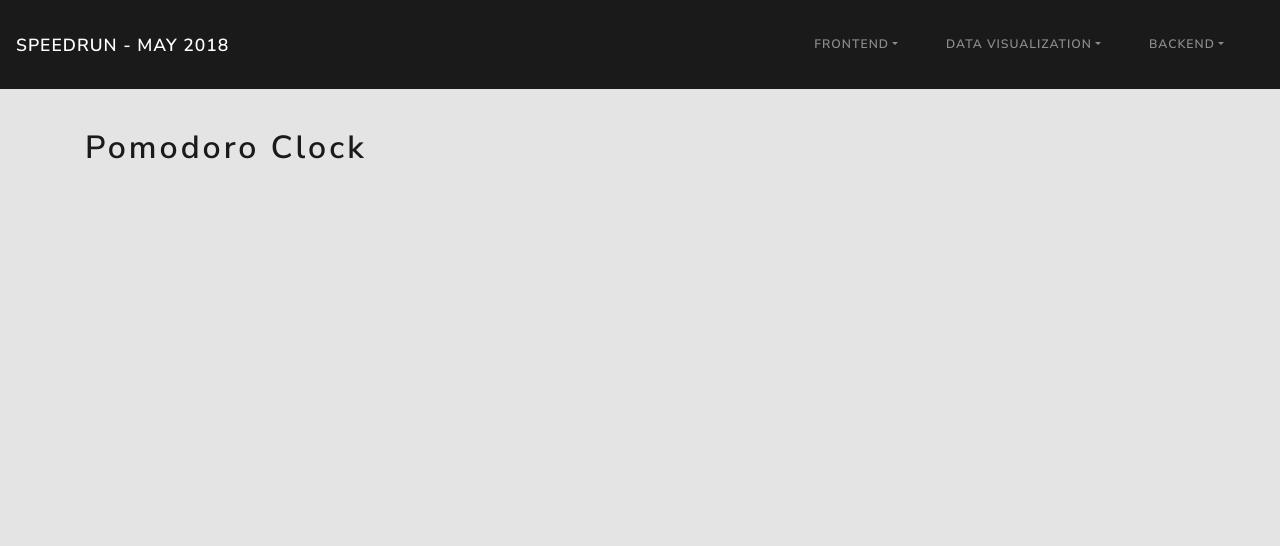
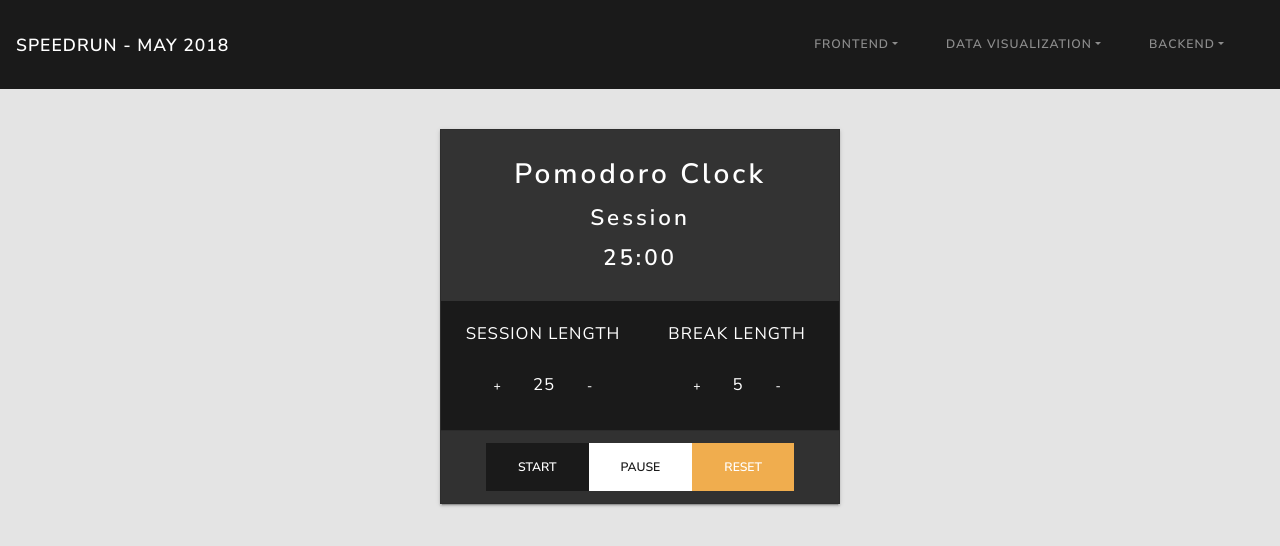
Before and after one commit to tdreid/fcc-speedrun-2018-09-tdre, a React app in the folder client/: page /projects/frontend/PomodoroClock in a window 1280 px wide. Built offline with nearby package versions, Linux system fonts and the light colour scheme.

Commit message:
Implement Pomodoro Clock.

```diff
--- a/client/src/Home/Home.js
+++ b/client/src/Home/Home.js
@@ -130,14 +130,12 @@ const Home = () => {
             <CardSubtitle>FreeCodeCamp Frontend Project</CardSubtitle>
             <CardText>
               <br />
-              Started:
+              <span className="Home_datelabel">Started:</span> May 10, 2018
               <br />
-              Completed:
+              <span className="Home_datelabel">Completed:</span> May 10, 2018
             </CardText>
             <Link to="/projects/frontend/PomodoroClock">
-              <Button disabled color="primary">
-                View Project
-              </Button>
+              <Button color="primary">View Project</Button>
             </Link>
           </CardBody>
         </Card>
--- a/client/src/Projects/Frontend/PomodoroClock/PomodoroClock.js
+++ b/client/src/Projects/Frontend/PomodoroClock/PomodoroClock.js
@@ -1,20 +1,232 @@
-import React from "react";
-import { Container, Row, Col } from "reactstrap";
+import React, { Component } from "react";
+import {
+  Card,
+  CardTitle,
+  CardSubtitle,
+  CardBody,
+  CardFooter,
+  Button,
+  Col,
+  Row
+} from "reactstrap";
 
 import "./PomodoroClock.css";
 
-const PomodoroClock = () => {
-  return (
-    <div className="PomodoroClock">
-      <Container>
-        <Row>
-          <Col>
-            <h1>Pomodoro Clock</h1>
-          </Col>
-        </Row>
-      </Container>
-    </div>
-  );
-};
+/**
+ * Pomodoro Clock component
+ * @class PomodoroClock
+ * @extends Component
+ */
+class PomodoroClock extends Component {
+  constructor() {
+    super();
+
+    this.state = {
+      SessionTime: 25 * 60,
+      BreakTime: 5 * 60,
+      time: 25 * 60,
+      interval: null,
+      type: "Session",
+      countdown: false,
+      FormattedTime: this.formatTime(25 * 60)
+    };
+  }
+
+  /**
+   * formatTime
+   * format time in seconds for display in mm : ss
+   * @memberof PomodoroClock
+   */
+  formatTime = time => {
+    return (
+      Math.floor(time / 60) +
+      ":" +
+      (time % 60 < 10 ? `0${time % 60}` : time % 60)
+    );
+  };
+
+  /**
+   * switchCountdownType
+   * flip between session and break time
+   * @memberof PomodoroClock
+   */
+  switchCountdownType = () => {
+    if (this.state.type === "Session") {
+      this.setState({
+        time: this.state.BreakTime,
+        type: "Break"
+      });
+    } else {
+      this.setState({
+        time: this.state.SessionTime,
+        type: "Session"
+      });
+    }
+  };
+
+  /**
+   * startCountdown
+   * start counting down
+   * @memberof PomodoroClock
+   */
+  startCountdown = () => {
+    if (!this.state.countdown) {
+      this.setState({
+        countdown: true,
+        interval: setInterval(() => {
+          this.setState({
+            time: this.state.time - 1,
+            FormattedTime: this.formatTime(this.state.time - 1)
+          });
+          if (this.state.time === 0) {
+            this.switchCountdownType();
+          }
+        }, 1000)
+      });
+    }
+  };
+
+  /**
+   * resetCountdown
+   * reset the current countdown to full session
+   * @memberof PomodoroClock
+   */
+  resetCountdown = () => {
+    clearInterval(this.state.interval);
+    this.setState({
+      countdown: false,
+      time: this.state.SessionTime,
+      FormattedTime: this.formatTime(this.state.SessionTime),
+      type: "Session"
+    });
+  };
+
+  /**
+   * pauseCountdown
+   * pause any currently running coutdown
+   * @memberof PomodoroClock
+   */
+  pauseCountdown = () => {
+    clearInterval(this.state.interval);
+    this.setState({ countdown: false });
+  };
+
+  /**
+   * addSessionTime
+   * add one minute to session time
+   * @memberof PomodoroClock
+   */
+  addSessionTime = () => {
+    this.setState({
+      SessionTime: this.state.SessionTime + 60,
+      time:
+        this.state.type === "Session" ? this.state.time + 60 : this.state.time
+    });
+  };
+
+  /**
+   * subtractSessionTime
+   * subtract one minute from session time
+   * @memberof PomodoroClock
+   */
+  subtractSessionTime = () => {
+    if (this.state.SessionTime > 60) {
+      this.setState({
+        SessionTime: this.state.SessionTime - 60,
+        time:
+          this.state.type === "Session" ? this.state.time - 60 : this.state.time
+      });
+    }
+  };
+
+  /**
+   * addBreakTime
+   * add one minute to break time
+   * @memberof PomodoroClock
+   */
+  addBreakTime = () => {
+    this.setState({
+      BreakTime: this.state.BreakTime + 60,
+      time: this.state.type === "Break" ? this.state.time + 60 : this.state.time
+    });
+  };
+
+  /**
+   * subtractBreakTime
+   * subtract one minute from break time
+   * @memberof PomodoroClock
+   */
+  subtractBreakTime = () => {
+    if (this.state.BreakTime > 60) {
+      this.setState({
+        BreakTime: this.state.BreakTime - 60,
+        time:
+          this.state.type === "Break" ? this.state.time - 60 : this.state.time
+      });
+    }
+  };
+
+  /**
+   * render
+   * Render the Pomodoro Clock component
+   * @return
+   * @memberof PomodoroClock
+   */
+  render() {
+    return (
+      <div className="PomodoroClock">
+        <Card>
+          <CardTitle>Pomodoro Clock</CardTitle>
+          <CardSubtitle>
+            {this.state.type}
+            <br />
+            {this.state.FormattedTime}
+          </CardSubtitle>
+          <CardBody>
+            <Row>
+              <Col>
+                <div>
+                  <p className="PomodoroClock__length">Session Length </p>
+                  <Button color="primary" onClick={this.addSessionTime}>
+                    +
+                  </Button>
+                  {this.state.SessionTime / 60}
+                  <Button color="primary" onClick={this.subtractSessionTime}>
+                    -
+                  </Button>
+                </div>
+              </Col>
+              <Col>
+                <div>
+                  <p className="PomodoroClock__length">Break Length </p>
+                  <Button color="primary" onClick={this.addBreakTime}>
+                    +
+                  </Button>
+                  {this.state.BreakTime / 60}
+                  <Button color="primary" onClick={this.subtractBreakTime}>
+                    -
+                  </Button>
+                </div>
+              </Col>
+            </Row>
+          </CardBody>
+          <CardFooter>
+            <div>
+              <Button color="primary" onClick={this.startCountdown}>
+                Start
+              </Button>
+              <Button color="secondary" onClick={this.pauseCountdown}>
+                Pause
+              </Button>
+              <Button color="warning" onClick={this.resetCountdown}>
+                Reset
+              </Button>
+            </div>
+          </CardFooter>
+        </Card>
+      </div>
+    );
+  }
+}
 
 export default PomodoroClock;
--- a/client/src/Projects/Frontend/PomodoroClock/PomodoroClock.scss
+++ b/client/src/Projects/Frontend/PomodoroClock/PomodoroClock.scss
@@ -1,6 +1,29 @@
 .PomodoroClock {
-  text-align: left;
+  text-align: center;
   margin-top: 40px;
+  width: 400px;
+  margin: 40px auto;
+
+  .card {
+    color: #ffffff;
+    background: #333333;
+    &-title {
+      margin-top: 1em;
+      font-size: 2em;
+    }
+    &-subtitle {
+      font-size: 1.6em;
+      line-height: 1.8em;
+      padding-bottom: 1em;
+      color: #ffffff;
+    }
+    &-body {
+      font-size: 1.2em;
+      text-transform: uppercase;
+      background: #1a1a1a;
+    }
+  }
+
 
   &>h1 {
     text-transform: none
```
Also changed, not shown: README.md, 1 other file.
